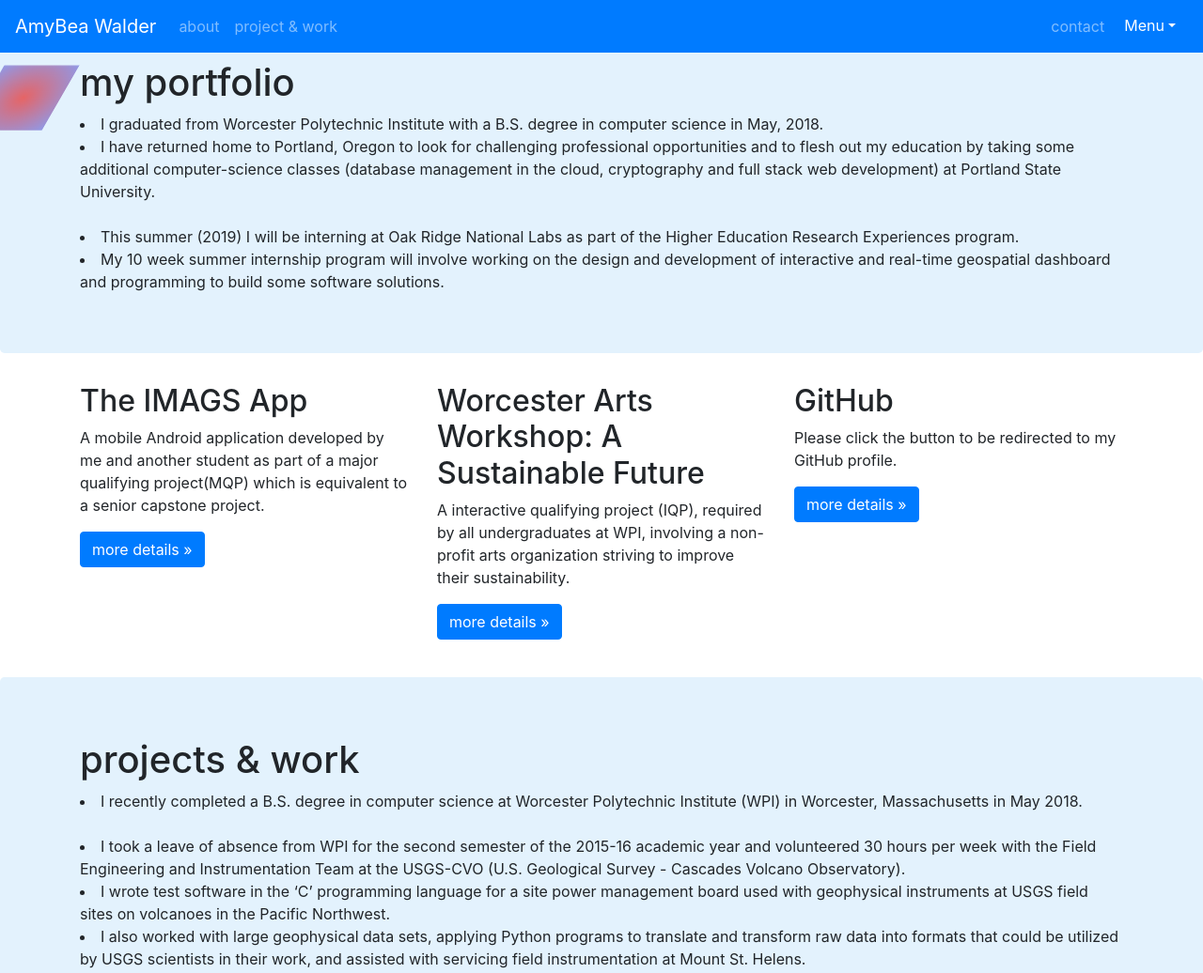
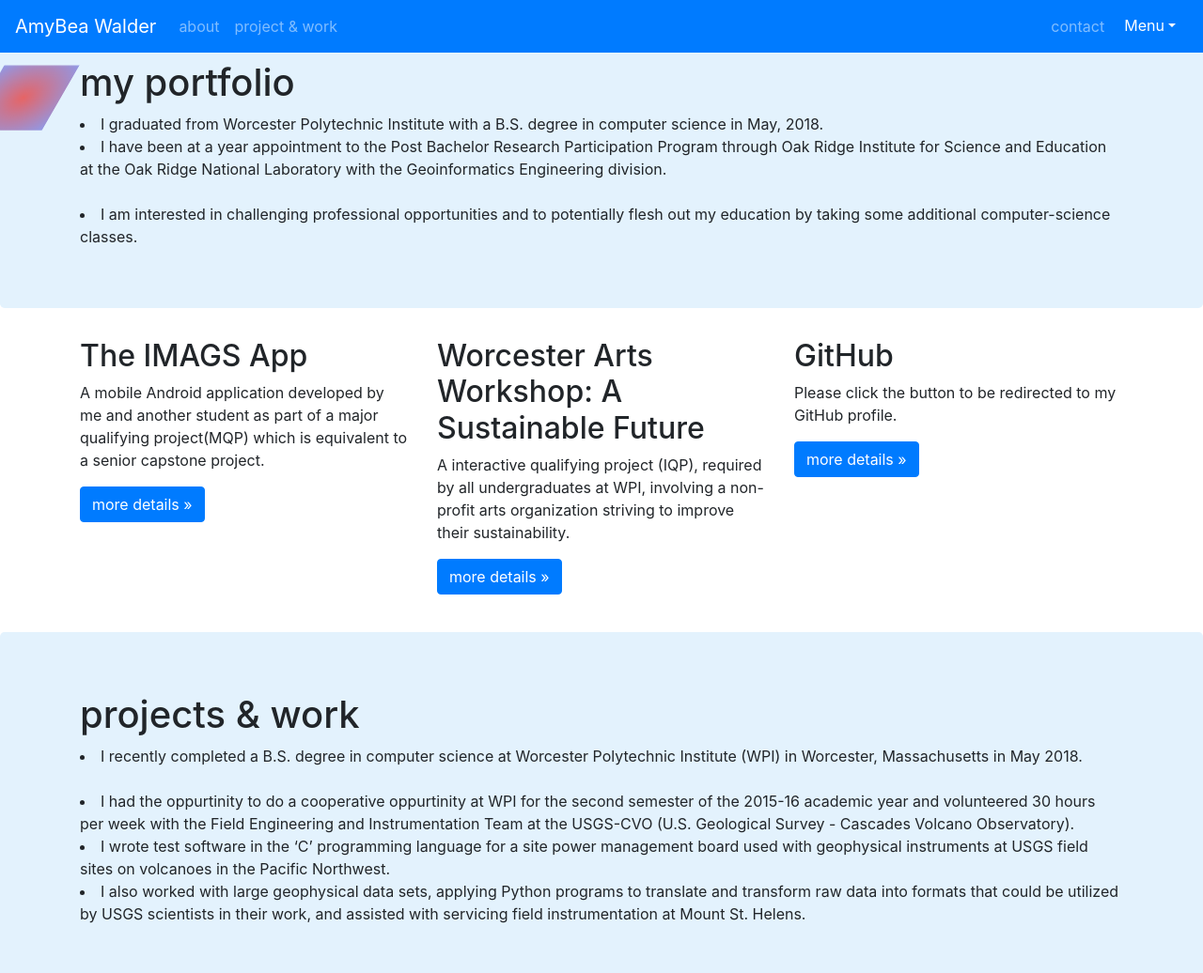
Before and after one commit to atwalder/atwalder.github.io, a plain HTML site: page index.html in a window 1280 px wide. Shown: the top 1036 px of the page at 94% size. Drawn offline with nearby package versions, Linux system fonts and the light colour scheme.

Commit message:
Update index.html

```diff
--- a/index.html
+++ b/index.html
@@ -86,10 +86,9 @@
 				<div class='gradient triangle' id="gt1"></div>
 				<h1 class="display-5">my portfolio</h1>
 				<li>I graduated from Worcester Polytechnic Institute with a B.S. degree in computer science in May, 2018.</li>
-				<li>I have returned home to Portland, Oregon to look for challenging professional opportunities and to flesh out my education by taking some additional computer-science classes (database management in the cloud, cryptography and full stack web development) at Portland State University.</li>
+				<li>I have been at a year appointment to the Post Bachelor Research Participation Program through Oak Ridge Institute for Science and Education at the Oak Ridge National Laboratory with the Geoinformatics Engineering division.</li>
 				<br>
-				<li>This summer (2019) I will be interning at Oak Ridge National Labs as part of the Higher Education Research Experiences program.</li>
-				<li>My 10 week summer internship program will involve working on the design and development of interactive and real-time geospatial dashboard and programming to build some software solutions.</li>
+				<li>I am interested in challenging professional opportunities and to potentially flesh out my education by taking some additional computer-science classes.</li>
 			</div>
 		</div>
 		<div class="container">
@@ -120,7 +119,7 @@
 				<h1 class="display-5">projects & work</h1>
 				<li>I recently completed a B.S. degree in computer science at Worcester Polytechnic Institute (WPI) in Worcester, Massachusetts in May 2018.</li>
 				<br>
-				<li>I took a leave of absence from WPI for the second semester of the 2015-16 academic year and volunteered 30 hours per week with the Field Engineering and Instrumentation Team at the USGS-CVO (U.S. Geological Survey - Cascades Volcano Observatory).</li>
+				<li>I had the oppurtinity to do a cooperative oppurtinity at WPI for the second semester of the 2015-16 academic year and volunteered 30 hours per week with the Field Engineering and Instrumentation Team at the USGS-CVO (U.S. Geological Survey - Cascades Volcano Observatory).</li>
 				<li>I wrote test software in the ‘C’ programming language for a site power management board used with geophysical instruments at USGS field sites on volcanoes in the Pacific Northwest.</li>
 				<li>I also worked with large geophysical data sets, applying Python programs to translate and transform raw data into formats that could be utilized by USGS scientists in their work, and assisted with servicing field instrumentation at Mount St. Helens.</li>
 			</div>
@@ -148,7 +147,7 @@
 				<h1 class="display-5">about</h1>
 				<div class="row">
 					<div class="col-md-4">
-						<li>I am a recent college graduate seeking an entry-level position in computer science.</li>
+						<li>I am a 2018 college graduate seeking an entry-level position in computer science.</li>
 						<li>I have an aptitude for software engineering and enjoy the challenge of learning a new programming language and applying it to solve practical problems.</li>
 						<li>I am motivated by working as part of a team of people with complimentary skills and perspectives.</li>
 						<li>My primary interests in computer science include artificial intelligence (in particular machine learning), big data as well as data management, software engineering, and human computer interaction.</li>
```
